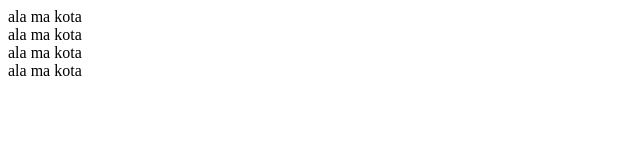
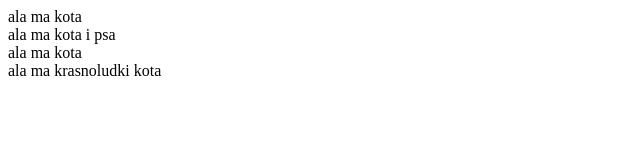
Before and after one commit to eblaszczyk/testGit, a plain HTML site: page public_html/index.html in a window 1280 px wide. Shown: the whole page, without its empty margins (0-640 px from the left). Drawn offline with Linux system fonts and the light colour scheme.

Commit message:
Merge origin/master
Conflicts:
	public_html/index.html

```diff
--- a/public_html/index.html
+++ b/public_html/index.html
@@ -12,8 +12,8 @@ and open the template in the editor.
     </head>
     <body>
         <div>ala ma kota</div>
-          <div>ala ma kota</div>
+          <div>ala ma kota i psa </div>
             <div>ala ma kota</div>
-              <div>ala ma kota</div>
+              <div>ala ma krasnoludki kota</div>
     </body>
 </html>
```
